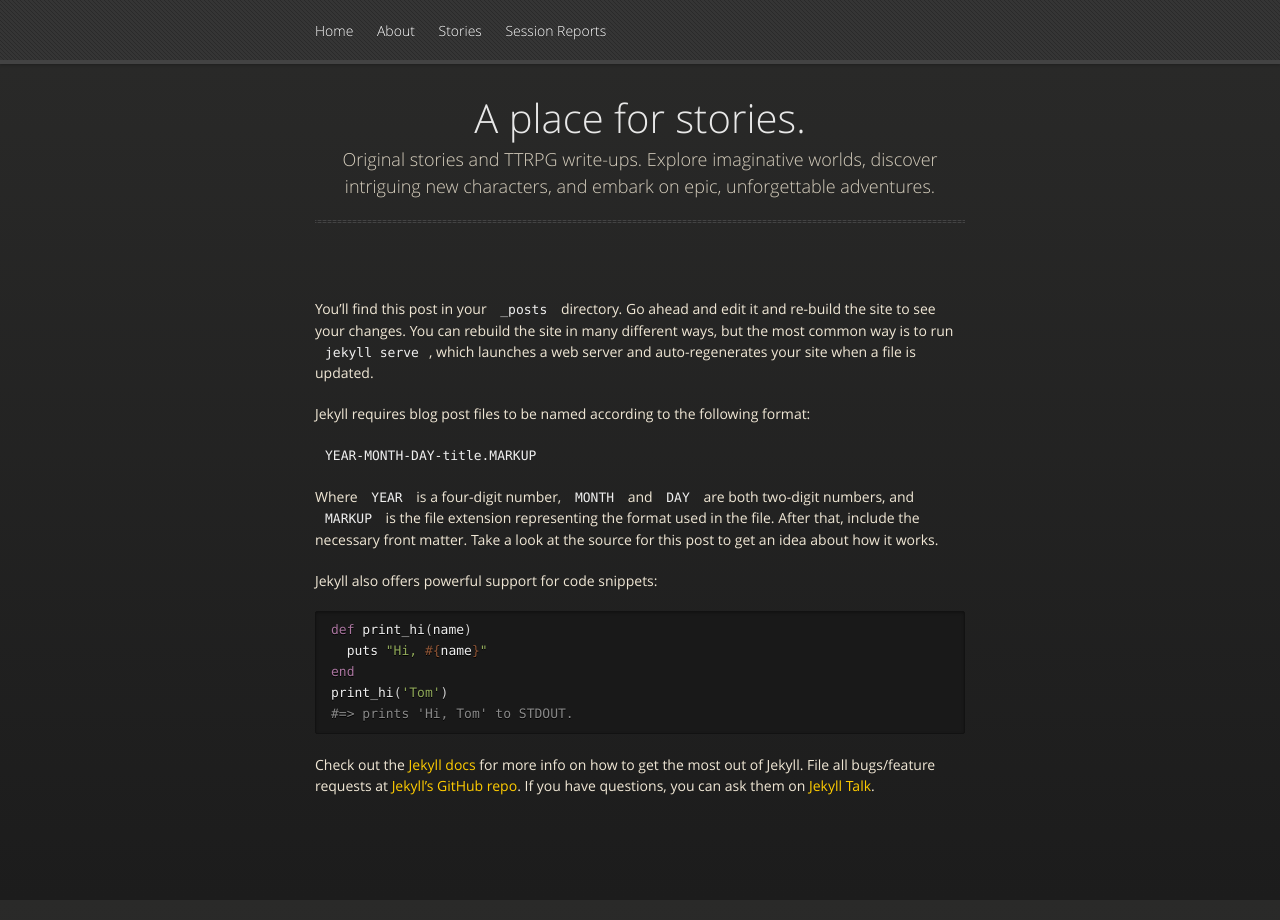
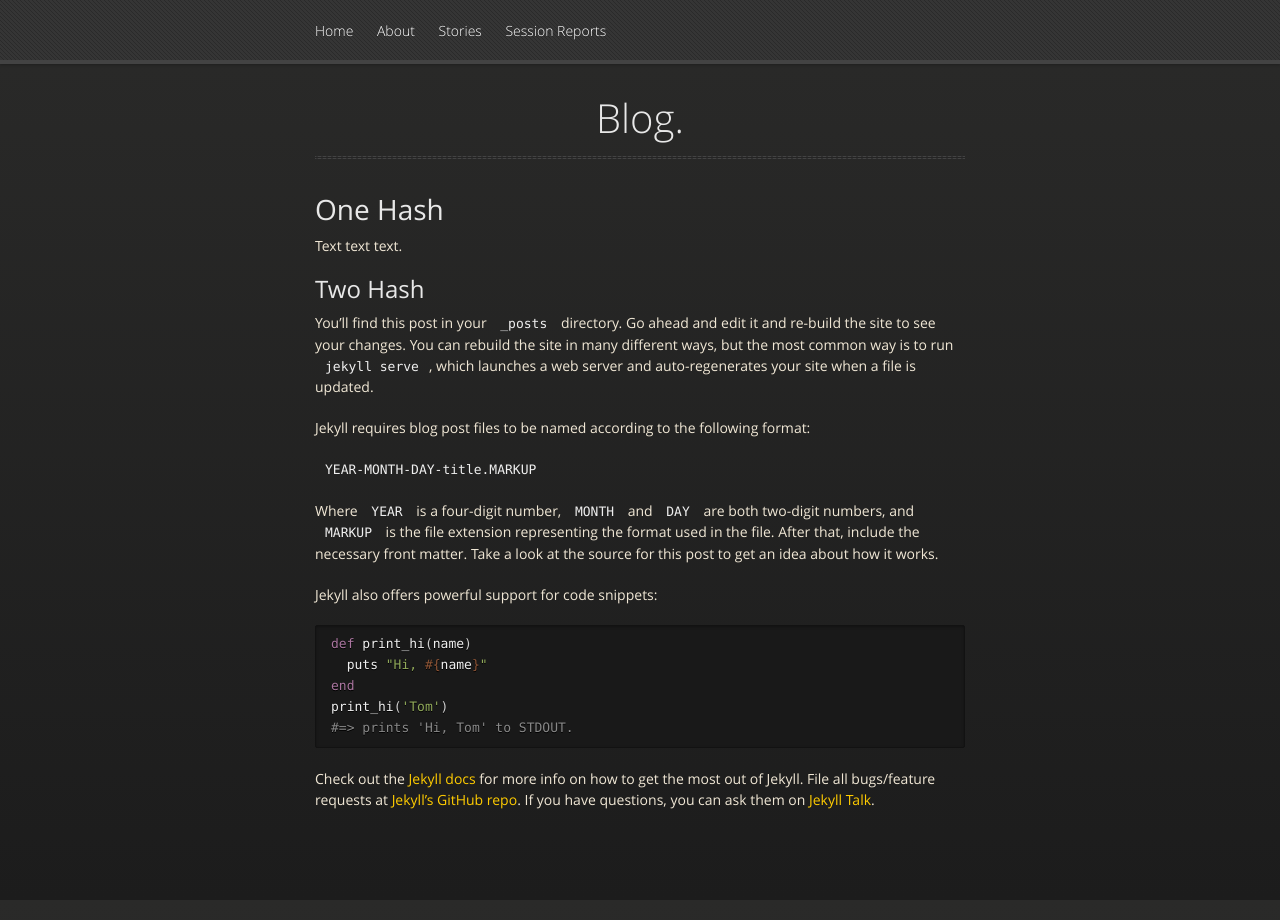
Before and after one commit to jmtrafny/jmtrafny.github.io, a Jekyll site: the page built from _posts/2023-05-05-welcome-to-jekyll.markdown, in a window 1280 px wide. Built offline with Jekyll 4.4.1, drawn with Linux system fonts in a browser that asks for light colours.

Commit message:
update sass

```diff
--- /dev/null
+++ b/_layouts/just_header.html
@@ -0,0 +1,51 @@
+<!doctype html>
+<html lang="{{ site.lang | default: " en-US" }}">
+
+<head>
+  <meta charset="utf-8">
+  <meta http-equiv="X-UA-Compatible" content="IE=edge">
+
+  {% seo %}
+  <link rel="stylesheet" href="{{ '/assets/css/style.css?v=' | append: site.github.build_revision | relative_url }}">
+  <script src="https://code.jquery.com/jquery-1.12.4.min.js"
+    integrity="sha256-ZosEbRLbNQzLpnKIkEdrPv7lOy9C27hHQ+Xp8a4MxAQ=" crossorigin="anonymous"></script>
+  <script src="{{ '/assets/js/respond.js' | relative_url }}"></script>
+  <!--[if lt IE 9]>
+      <script src="//html5shiv.googlecode.com/svn/trunk/html5.js"></script>
+    <![endif]-->
+  <!--[if lt IE 8]>
+    <link rel="stylesheet" href="{{ '/assets/css/ie.css' | relative_url }}">
+    <![endif]-->
+  <meta name="viewport" content="width=device-width, initial-scale=1, user-scalable=no">
+  {% include head-custom.html %}
+</head>
+
+<body>
+  <div id="header">
+    <nav>
+      <ul>
+        <li><a href="{{ '/' | relative_url }}">Home</a></li>
+        <li><a href="{{ '/about' | relative_url }}">About</a></li>
+        <li><a href="{{ '/stories' | relative_url }}">Stories</a></li>
+        <li><a href="{{ '/reports' | relative_url }}">Session Reports</a></li>
+      </ul>
+    </nav>
+  </div>
+
+  <div class="wrapper">
+
+    <section>
+      <div id="title">
+        <h1>Blog.</h1>
+        <p> </p>
+        <hr>
+      </div>
+
+      {{ content }}
+
+    </section>
+
+  </div>
+</body>
+
+</html>
--- a/_posts/2023-05-04-may-the-force-be-with-you.markdown
+++ b/_posts/2023-05-04-may-the-force-be-with-you.markdown
@@ -1,5 +1,5 @@
 ---
-layout: default
+layout: just_header
 title:  "May the 4th be with you!"
 date:   2023-05-04 11:27:09 -0700
 categories: blog post
--- a/_posts/2023-05-05-welcome-to-jekyll.markdown
+++ b/_posts/2023-05-05-welcome-to-jekyll.markdown
@@ -1,9 +1,16 @@
 ---
-layout: default
+layout: just_header
 title:  "Welcome to Jekyll!"
 date:   2023-05-05 11:27:09 -0700
 categories: jekyll update
 ---
+
+# One Hash
+
+Text text text.
+
+## Two Hash
+
 You’ll find this post in your `_posts` directory. Go ahead and edit it and re-build the site to see your changes. You can rebuild the site in many different ways, but the most common way is to run `jekyll serve`, which launches a web server and auto-regenerates your site when a file is updated.
 
 Jekyll requires blog post files to be named according to the following format:
--- a/_sass/jekyll-theme-midnight.scss
+++ b/_sass/jekyll-theme-midnight.scss
@@ -240,7 +240,7 @@ section {
   #title {
     border: 0;
     outline: none;
-    margin: 0 0 50px 0;
+    margin: 0 0 10px 0;
     padding: 0 0 5px 0;
 
     h1 {
```
